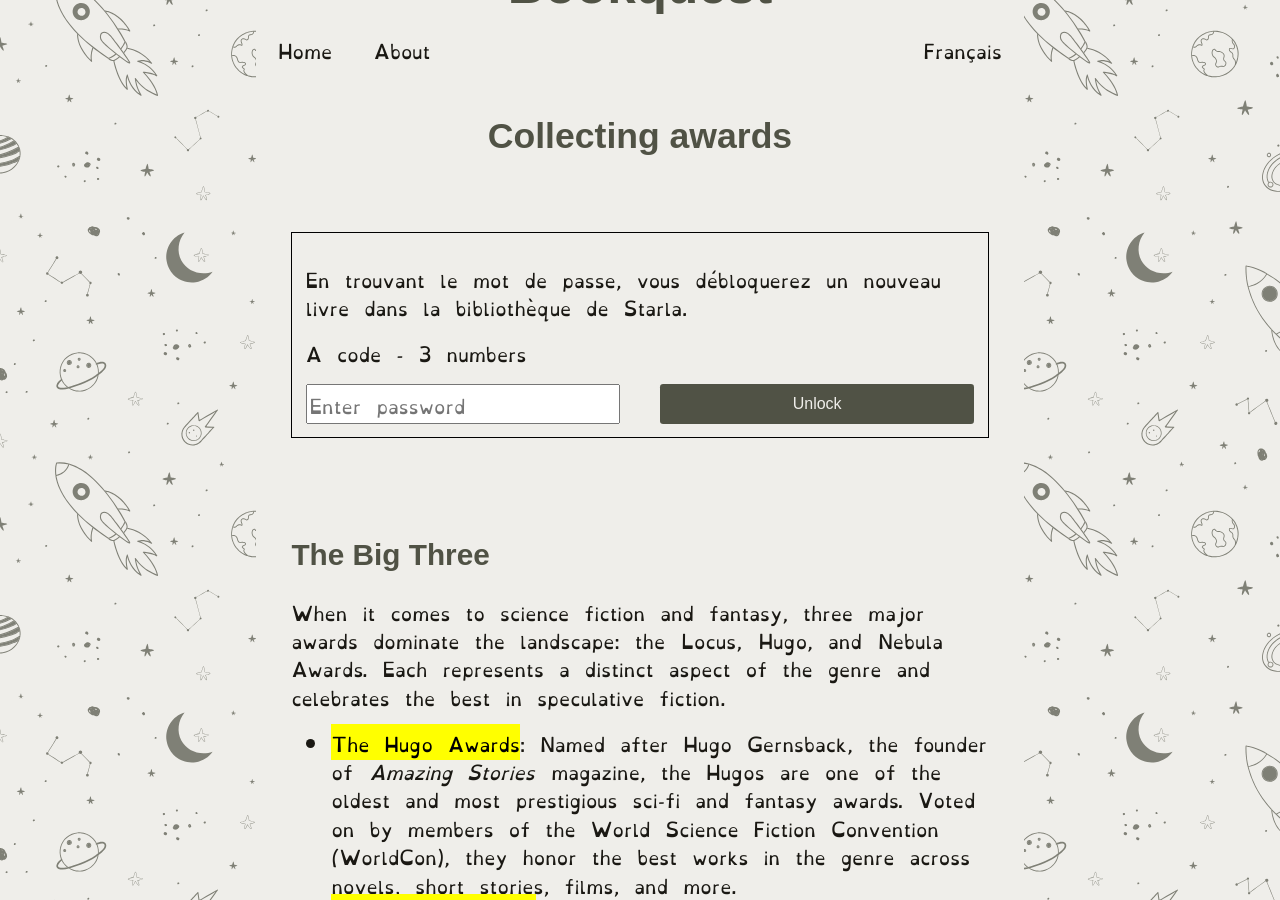
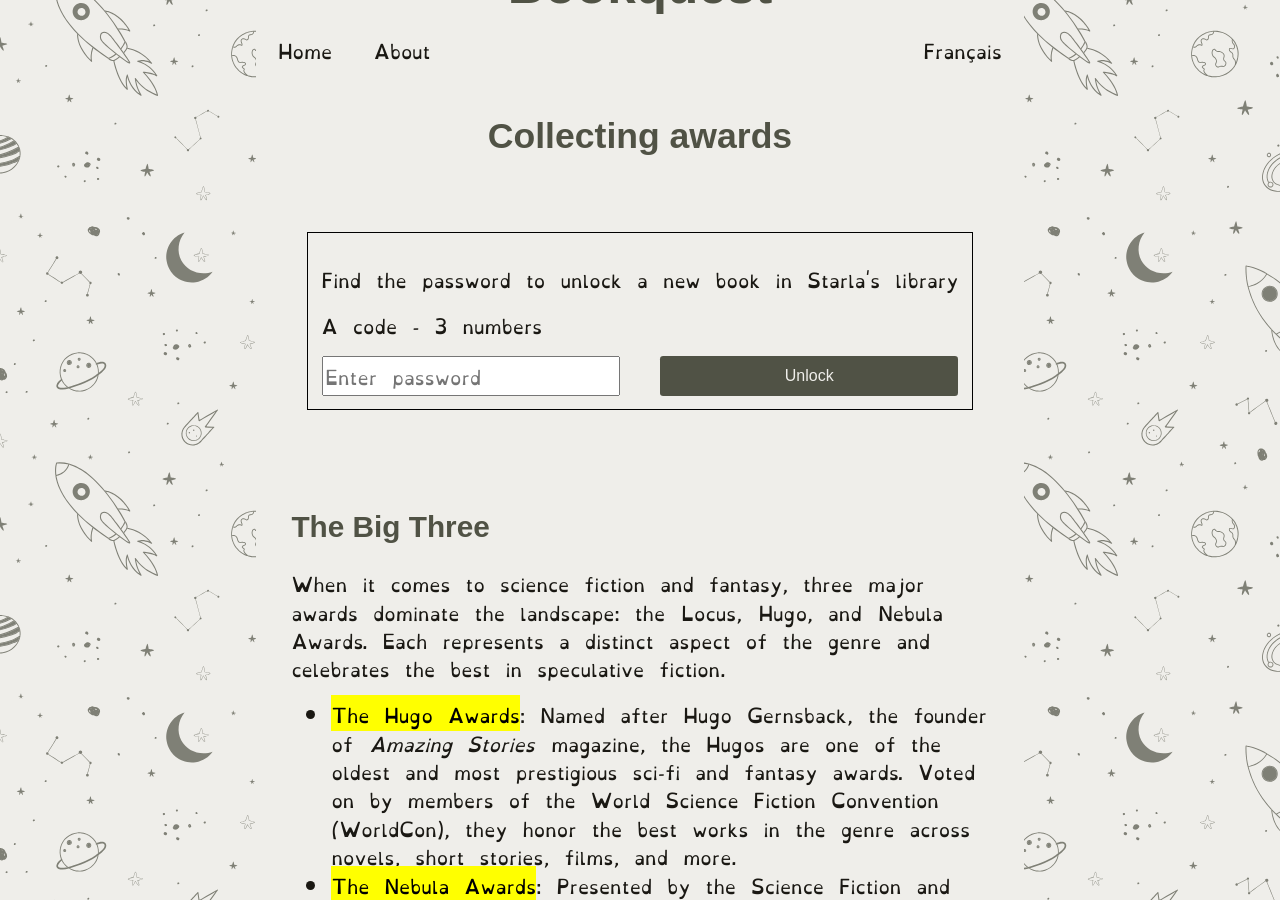
Before and after one commit to gwenananaelle/starlasbookquest, a Jekyll site: the page built from _puzzles/en/puzzle6.html, in a window 1280 px wide and 900 px high, scrolled down 483 px. Built offline with Jekyll 4.4.1, drawn with Linux system fonts in a browser that asks for light colours.

Commit message:
translated password input

```diff
--- a/_layouts/puzzle.html
+++ b/_layouts/puzzle.html
@@ -4,10 +4,14 @@
 <h3>{{ page.title }}</h3>
 
 <section class="visible lock-section" id="lock-section{{page.number}}">
+  {% if page.lang == 'fr' %}
   <p>En trouvant le mot de passe, vous débloquerez un nouveau livre dans la bibliothèque de Starla.</p>
+  {% elsif page.lang == 'en' %}
+  <p>Find the password to unlock a new book in Starla's library</p>
+  {% endif %}
   <p>{{page.clue}}</p>
   <div class="grid grid-2up">
-    <input type="password" id="password-input{{page.number}}" placeholder="Enter password">
+    <input type="text" id="password-input{{page.number}}" placeholder="Enter password">
     <button class="button" onclick="unlockPage('{{ page.number }}', '{{ page.password }}')">Unlock</button>
   </div>
   <p id="error-message{{page.number}}" class="hidden error-message">Mot de passe incorrect, essaye encore !</p>
```
